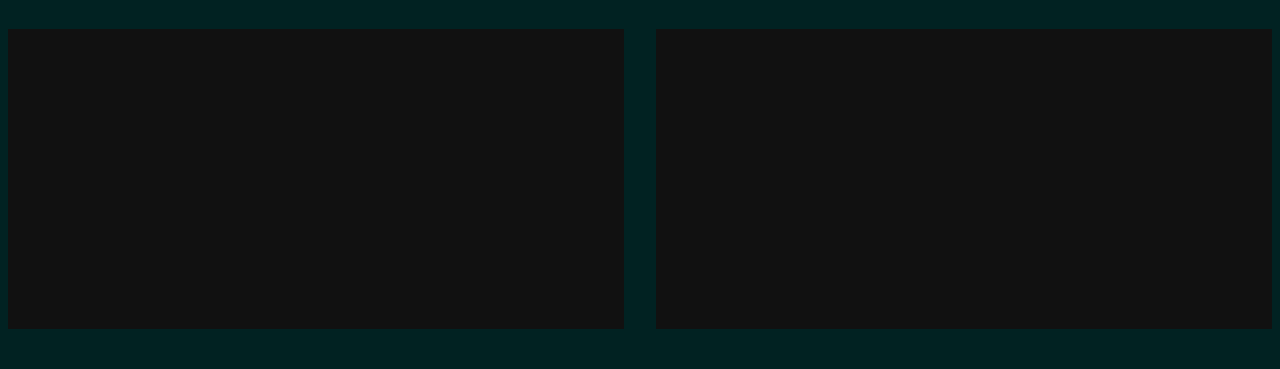
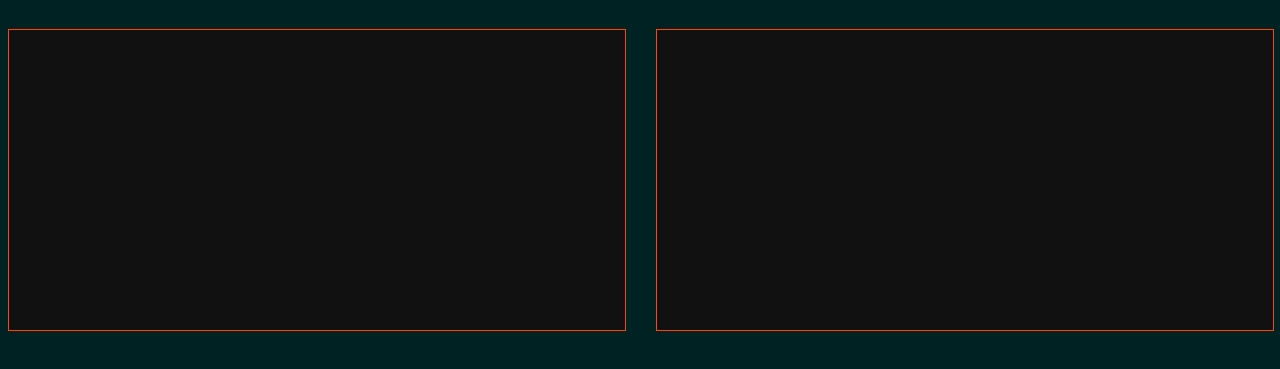
Before and after one commit to Nimira43/Perl-Programming, a plain HTML site: page index.html in a window 1280 px wide. Shown: the part 83-452 px from the top of the page. Drawn offline with Linux system fonts and the light colour scheme.

Commit message:
Added border around the video players

```diff
--- a/styles.css
+++ b/styles.css
@@ -21,6 +21,7 @@ body {
 
 .video-player {
   background-color: #111;
+  border: 1px solid #ff4500;
   width: 100%;
   height: 300px;
 }
```
